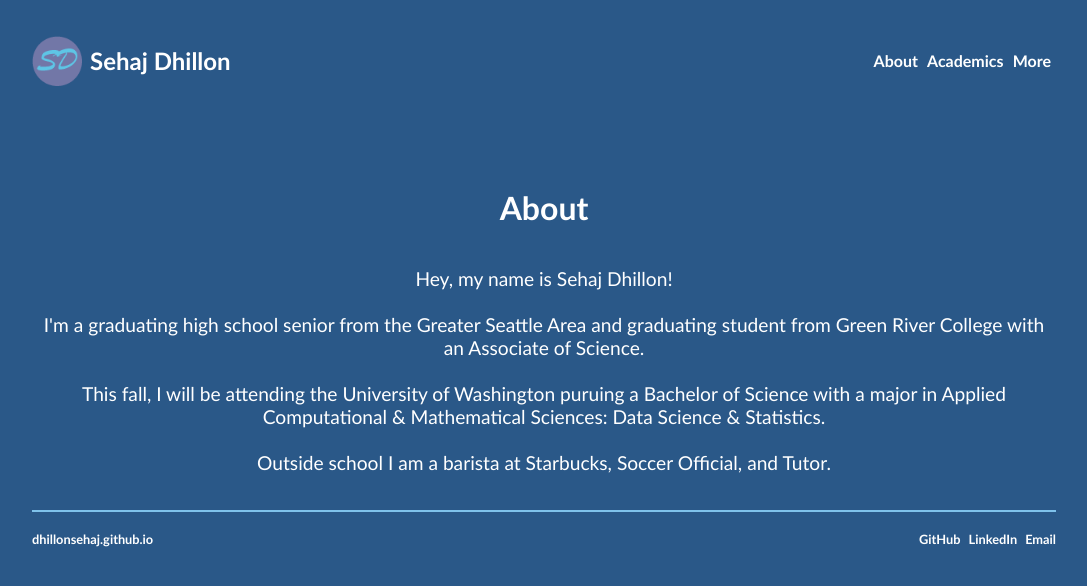
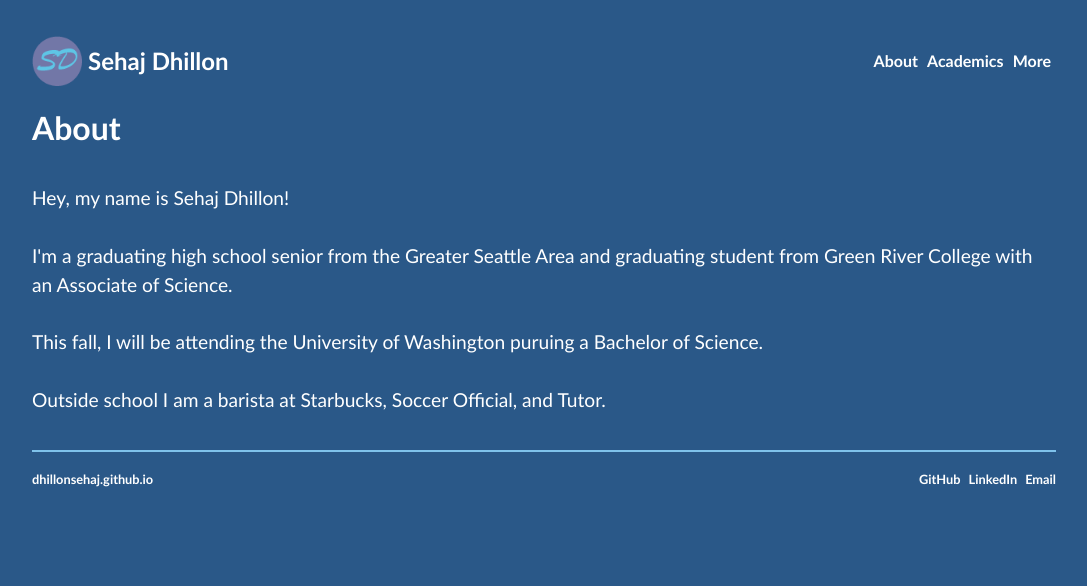
Before and after one commit to dhillonsehaj/dhillonsehaj.github.io, a plain HTML site: page about.html in a window 1280 px wide. Shown: the whole page, without its empty margins (96-1183 px from the left). Drawn offline with Linux system fonts and the light colour scheme.

Commit message:
Update About & Styling

```diff
--- a/about.html
+++ b/about.html
@@ -22,11 +22,11 @@
                 </ul>
             </nav>
         </header>
-        <main class="information">
+        <main class="about">
             <h1>About</h1>
             <p>Hey, my name is Sehaj Dhillon!<br>
             <br>I'm a graduating high school senior from the Greater Seattle Area and graduating student from Green River College with an Associate of Science.<br>
-            <br>This fall, I will be attending the University of Washington puruing a Bachelor of Science with a major in Applied Computational & Mathematical Sciences: Data Science & Statistics.<br>
+            <br>This fall, I will be attending the University of Washington puruing a Bachelor of Science.<br>
             <br>Outside school I am a barista at Starbucks, Soccer Official, and Tutor.<br></p>
         </main>
         <footer>
--- a/stylesheet.css
+++ b/stylesheet.css
@@ -6,11 +6,12 @@ body {
   padding: 0 15px 10px calc(100vw - 100% + 15px);
   margin: 20px auto;
   max-width: 80%;
-  }
+}
 
-header {
+body header {
   padding-top: 0.8em;
   vertical-align: middle;
+  font-size: auto;
 }
 
 header img, h1, p {
@@ -18,7 +19,7 @@ header img, h1, p {
 }
 
 body header img {
-  padding-right: 4px;
+  padding-right: 2px;
 }
 
 header p {
@@ -43,7 +44,7 @@ body header nav li {
 
 body main p {
   font-size: larger;
-  text-align: center;
+  line-height: 150%;
 }
 
 body main.information {
@@ -52,6 +53,7 @@ body main.information {
   justify-content: center;
   align-items: center;
   padding-top: 5em;
+  text-align: center;
 }
 
 body main.information div {
@@ -86,6 +88,14 @@ body main span.contacts * {
 
 body main span.contacts *:first-child {
   margin-left: 0px;
+}
+
+body main.about h1 {
+  padding-bottom: 1rem;
+}
+
+body main.about p {
+  text-align: left;
 }
 
 body footer ul.contacts {
```
